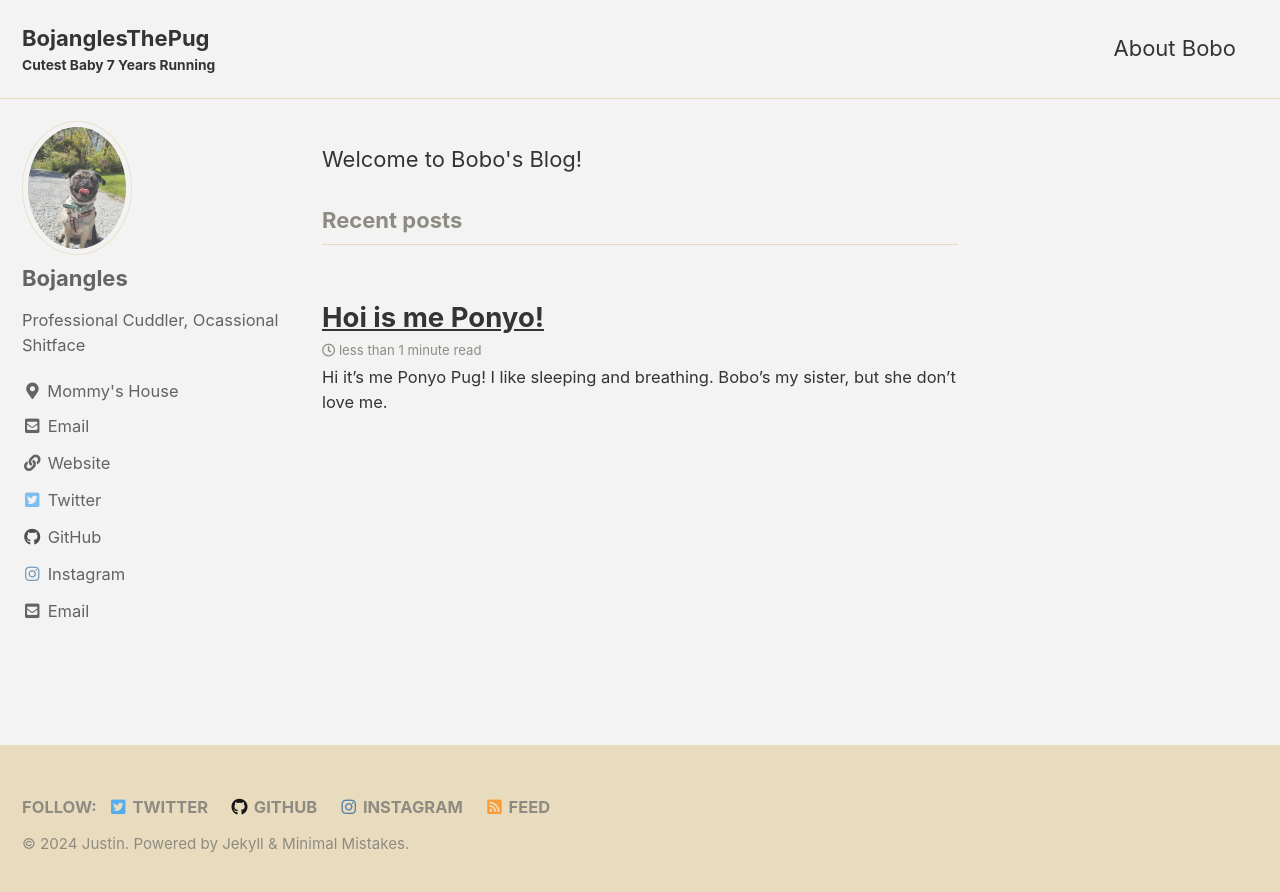
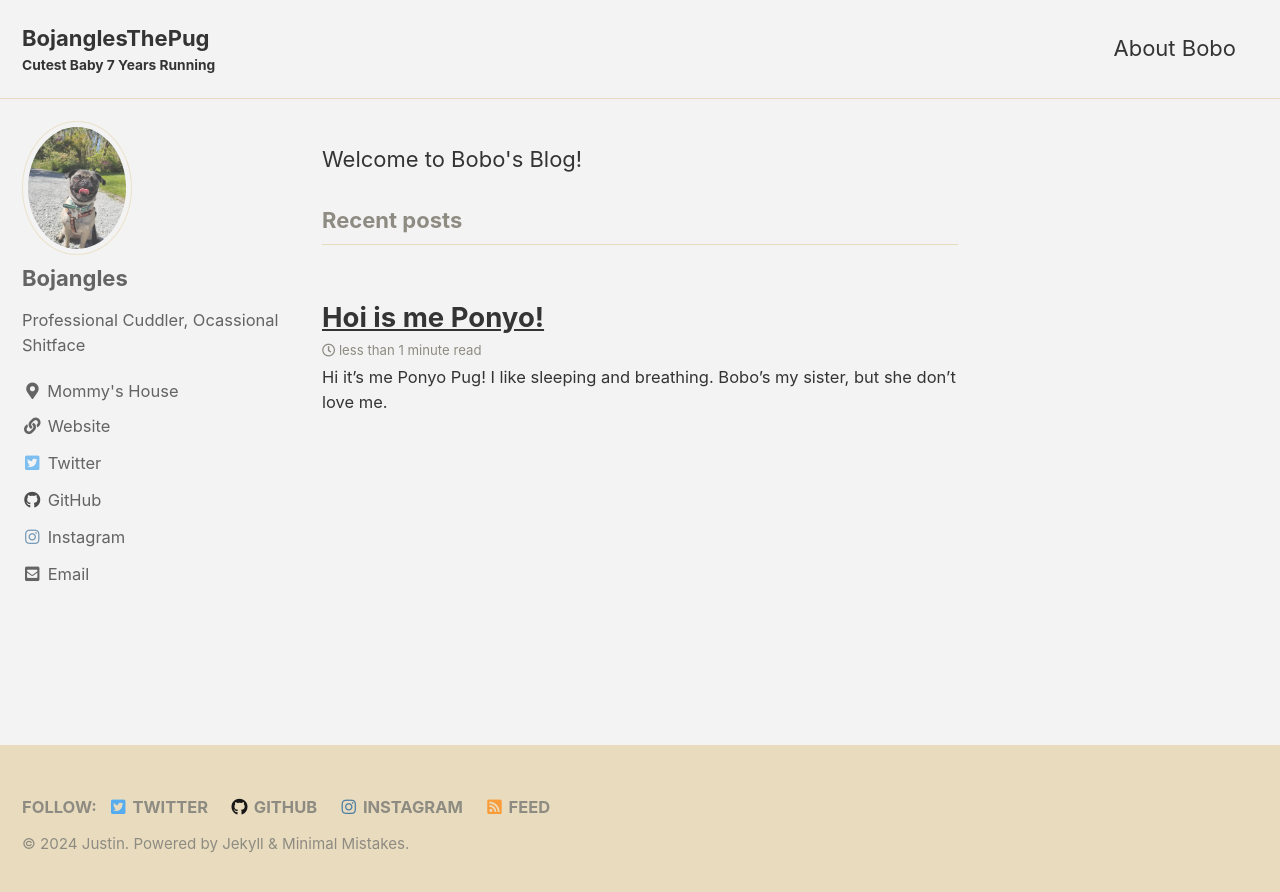
Before and after one commit to BojanglesThePug/bojanglesthepug.github.io, a Jekyll site: the page built from index.html, in a window 1280 px wide. Shown: the top 892 px of the page. Built offline with Jekyll 4.4.1, drawn with Linux system fonts in a browser that asks for light colours; cached includes are drawn as plain includes; the list of posts is cut into pages by our own code.

Commit message:
Fix double email in author information

```diff
--- a/_config.yml
+++ b/_config.yml
@@ -110,9 +110,6 @@ author:
   location         : "Mommy's House"
   email            : "webadmin.channel727@passinbox.com"
   links:
-    - label: "Email"
-      icon: "fas fa-fw fa-envelope-square"
-      url: "mailto:webadmin.channel727@passinbox.com"
     - label: "Website"
       icon: "fas fa-fw fa-link"
       url: "https://bobopug.com/"
```
Also changed, not shown: 2 other files.
